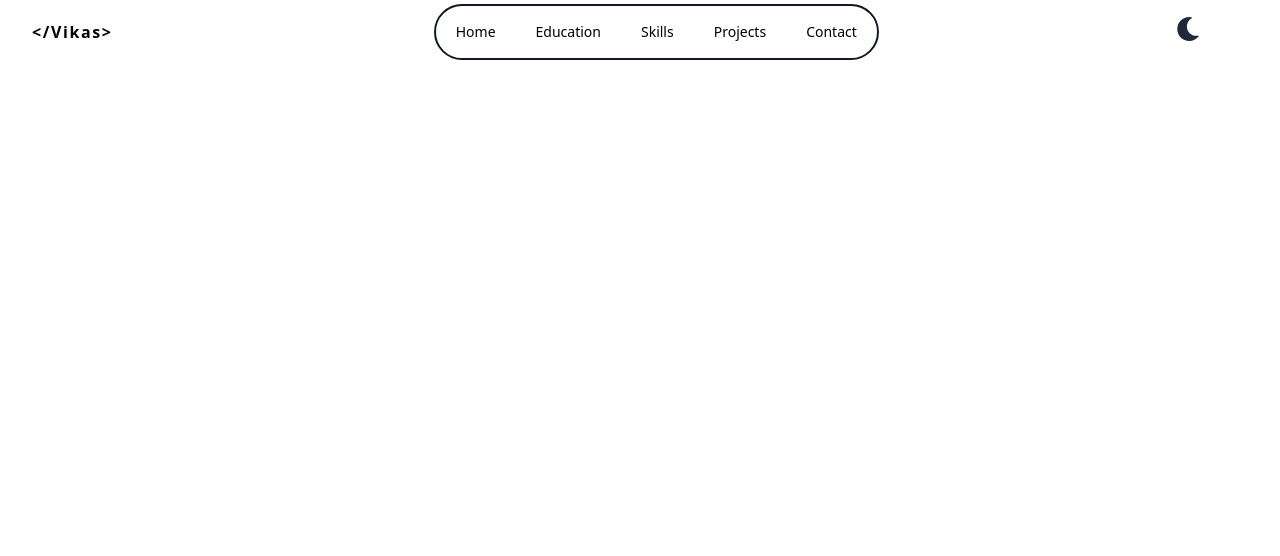
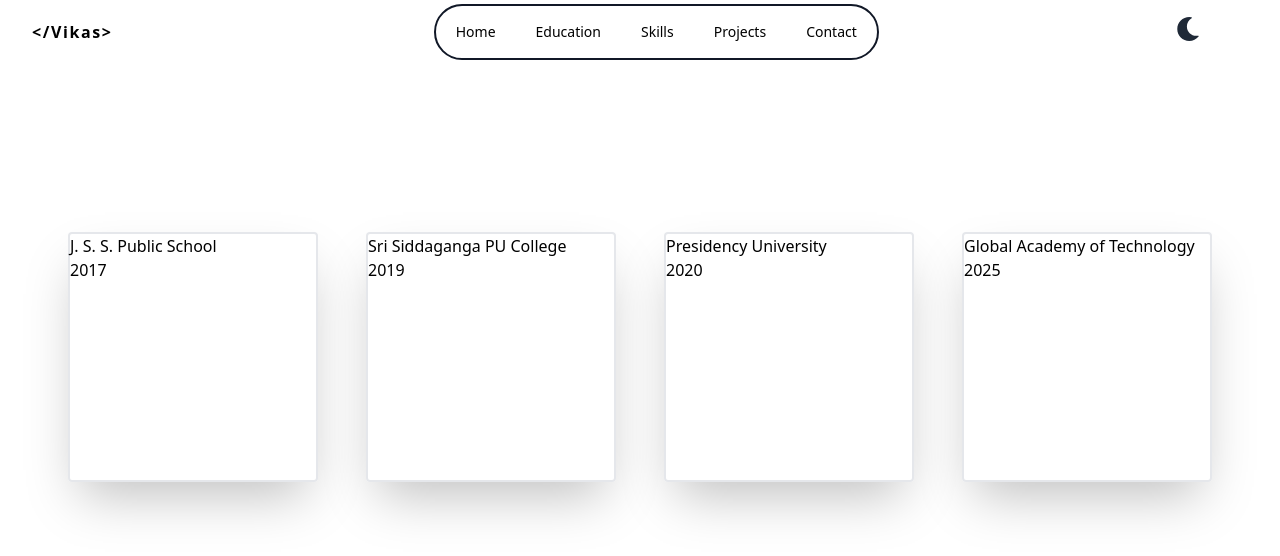
Before and after one commit to vikas9872/myportfolio, a React (Create React App) app: page /education in a window 1280 px wide. Shown: the top 556 px of the page. Built offline with nearby package versions, Linux system fonts and the light colour scheme.

Commit message:
"Updated Education Yet to do flip"

```diff
--- /dev/null
+++ b/src/Components/EducationList/education.js
@@ -0,0 +1,23 @@
+const education=[
+    {
+        id: 1,
+        name: "J. S. S. Public School",
+        yoc: "2017"
+    },
+    {
+        id: 2,
+        name: "Sri Siddaganga PU College",
+        yoc: "2019"
+    },
+    {
+        id: 3,
+        name: "Presidency University",
+        yoc: "2020"
+    },
+    {
+        id: 4,
+        name: "Global Academy of Technology",
+        yoc: "2025"
+    }
+];
+export default education;
--- a/src/Components/EducationPageComponent/Education.jsx
+++ b/src/Components/EducationPageComponent/Education.jsx
@@ -1,13 +1,21 @@
 import React from 'react'
-import EducationCards from './EducationCards'
-
+import education from '../EducationList/education'
 const EducationPage = () => {
   return (
     <div className='flex flex-col pt-10 items-center h-auto'>
       <div className='text-black dark:text-white items-center font-bold text-6xl md:text-7xl font-roboto-condensed p-10' data-aos="fade-right">
-          EDUCATION
+        EDUCATION
       </div>
-      <EducationCards/>
+      <div className='flex flex-wrap gap-12 bg-white dark:bg-black justify-center items-center'>
+        {
+          education.map(edu => (
+            <div key={edu.id} className='h-[250px] w-[250px] border-2 rounded shadow-2xl dark:shadow-2xl dark:shadow-gray-800 dark:border-gray-700'>
+              <p className='text-black dark:text-white'>{edu.name}</p>
+              <p className='text-black dark:text-white'>{edu.yoc}</p>
+            </div>
+          ))
+        }
+      </div>
     </div>
   )
 }
--- a/src/Components/EducationPageComponent/EducationCards.jsx
+++ /dev/null
@@ -1,11 +0,0 @@
-import React from 'react'
-
-const EducationCards = () => {
-  return (
-    <div>
-
-    </div>
-  )
-}
-
-export default EducationCards
--- a/src/Components/ProjectPageComponent/Project.jsx
+++ b/src/Components/ProjectPageComponent/Project.jsx
@@ -1,8 +1,10 @@
 import React from 'react'
 const ProjectPage = () => {
   return (
-    <div className='text-black dark:text-white pt-10'>
-      <h1>This is Project Page</h1>
+    <div className='flex flex-col pt-10 items-center h-auto'>
+      <div className='text-black dark:text-white items-center font-bold text-6xl md:text-7xl font-roboto-condensed p-10' data-aos="fade-right">
+          PROJECTS
+      </div>
     </div>
   )
 }
--- a/src/Components/SkillsPageComponent/SkillsCards.jsx
+++ b/src/Components/SkillsPageComponent/SkillsCards.jsx
@@ -11,7 +11,7 @@ const SkillsCards = () => {
     <div className='h-auto w-screen bg-white dark:bg-black flex justify-center items-center text-black dark:text-white flex-wrap gap-12 p-12'>
     {
       skills.map(skill=>(
-        <div key={skill.id} className='flex flex-wrap h-20 w-60 items-center justify-center border-2 rounded' data-aos="flip-right" >
+        <div key={skill.id} className='flex flex-wrap h-20 w-60 items-center justify-center border-2 rounded shadow-2xl dark:shadow-2xl dark:shadow-gray-800 dark:border-gray-700' data-aos="flip-right" >
           <img src={skill.image} alt={skill.name}/>
           <span>{skill.name}</span>
         </div>
@@ -22,3 +22,4 @@ const SkillsCards = () => {
 }
 
 export default SkillsCards
+// shadow-gray-500 dark:shadow-gray-800 dark:border-gray-700
```
